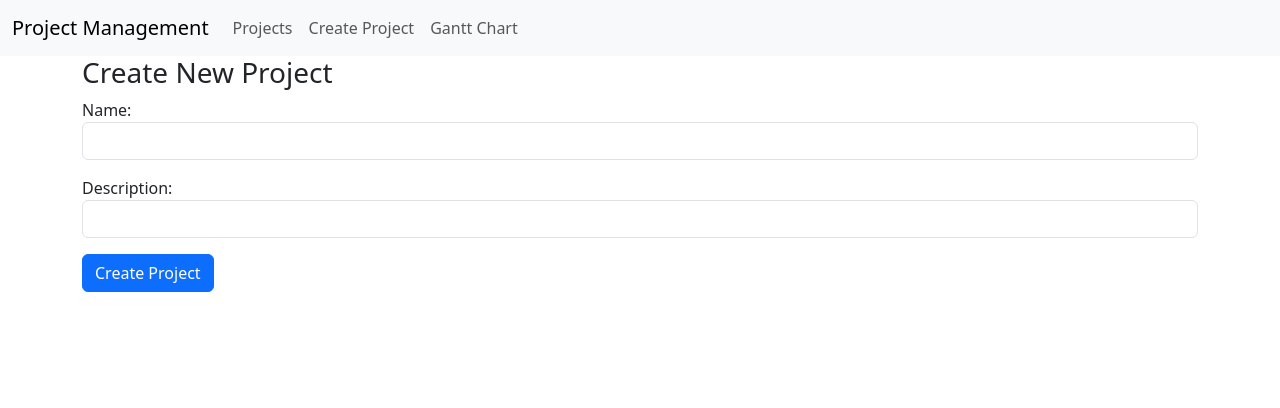
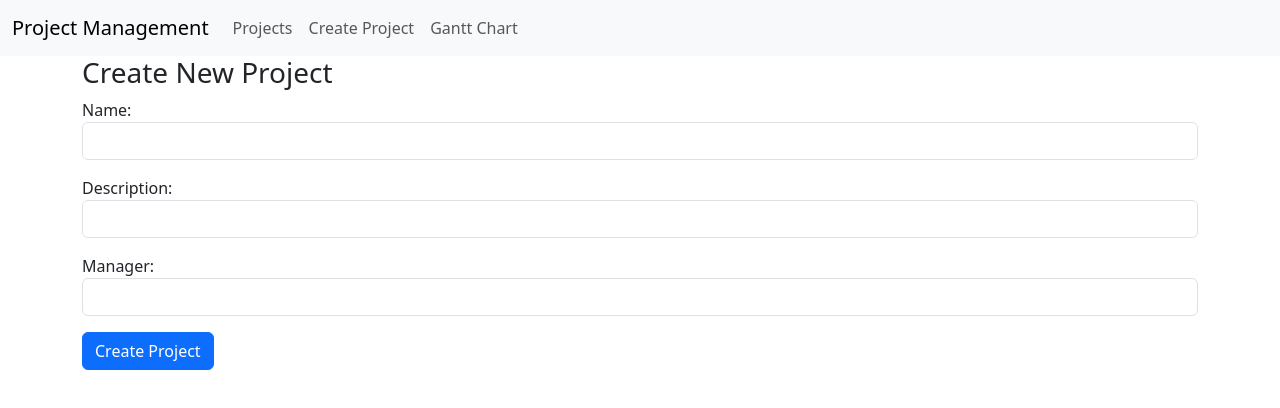
Before and after one commit to wuling31715/project-management, a React (Create React App) app in the folder client/: page /create in a window 1280 px wide. Shown: the top 408 px of the page. Built offline with nearby package versions, Linux system fonts and the light colour scheme.

Commit message:
add project manager

```diff
--- a/client/src/components/CreateProject.js
+++ b/client/src/components/CreateProject.js
@@ -5,13 +5,15 @@ import axios from 'axios';
 const CreateProject = () => {
   const [name, setName] = useState('');
   const [description, setDescription] = useState('');
+  const [manager, setManager] = useState('');
 
   const onSubmit = (e) => {
     e.preventDefault();
 
     const project = {
-      name: name,
-      description: description
+      name,
+      description,
+      manager
     }
 
     axios.post('http://localhost:5000/api/projects/add', project)
@@ -43,6 +45,15 @@ const CreateProject = () => {
           />
         </div>
         <div className="form-group mb-3">
+          <label>Manager: </label>
+          <input type="text"
+            required
+            className="form-control"
+            value={manager}
+            onChange={e => setManager(e.target.value)}
+          />
+        </div>
+        <div className="form-group mb-3">
           <input type="submit" value="Create Project" className="btn btn-primary" />
         </div>
       </form>
--- a/client/src/components/ProjectsList.js
+++ b/client/src/components/ProjectsList.js
@@ -8,6 +8,7 @@ const ProjectsList = () => {
   const [editProjectId, setEditProjectId] = useState(null);
   const [editName, setEditName] = useState('');
   const [editDescription, setEditDescription] = useState('');
+  const [editManager, setEditManager] = useState('');
 
   useEffect(() => {
     axios.get('http://localhost:5000/api/projects')
@@ -30,15 +31,16 @@ const ProjectsList = () => {
     setEditProjectId(project.id);
     setEditName(project.name);
     setEditDescription(project.description);
+    setEditManager(project.manager || ''); // Initialize with existing manager or empty string
   };
 
   const handleSaveClick = (id) => {
-    const updatedProject = { name: editName, description: editDescription };
+    const updatedProject = { name: editName, description: editDescription, manager: editManager };
     axios.post(`http://localhost:5000/api/projects/update/${id}`, updatedProject)
       .then(res => {
         console.log(res.data);
         setProjects(projects.map(project =>
-          project.id === id ? { ...project, name: editName, description: editDescription } : project
+          project.id === id ? { ...project, name: editName, description: editDescription, manager: editManager } : project
         ));
         setEditProjectId(null);
       })
@@ -59,7 +61,8 @@ const ProjectsList = () => {
           <tr>
             <th>Name</th>
             <th>Description</th>
-            <th>Edit</th>
+            <th>Manager</th>
+            <th>Actions</th>
             <th>Task</th>
             <th>Delete</th>
           </tr>
@@ -93,6 +96,18 @@ const ProjectsList = () => {
               </td>
               <td>
                 {editProjectId === project.id ? (
+                  <input
+                    type="text"
+                    className="form-control"
+                    value={editManager}
+                    onChange={(e) => setEditManager(e.target.value)}
+                  />
+                ) : (
+                  project.manager
+                )}
+              </td>
+              <td>
+                {editProjectId === project.id ? (
                   <>
                     <button className="btn btn-success btn-sm me-2" onClick={() => handleSaveClick(project.id)}>Save</button>
                     <button className="btn btn-secondary btn-sm" onClick={handleCancelClick}>Cancel</button>
```
Also changed, not shown: 1 other file (tests, documents, lock files or other folders).
